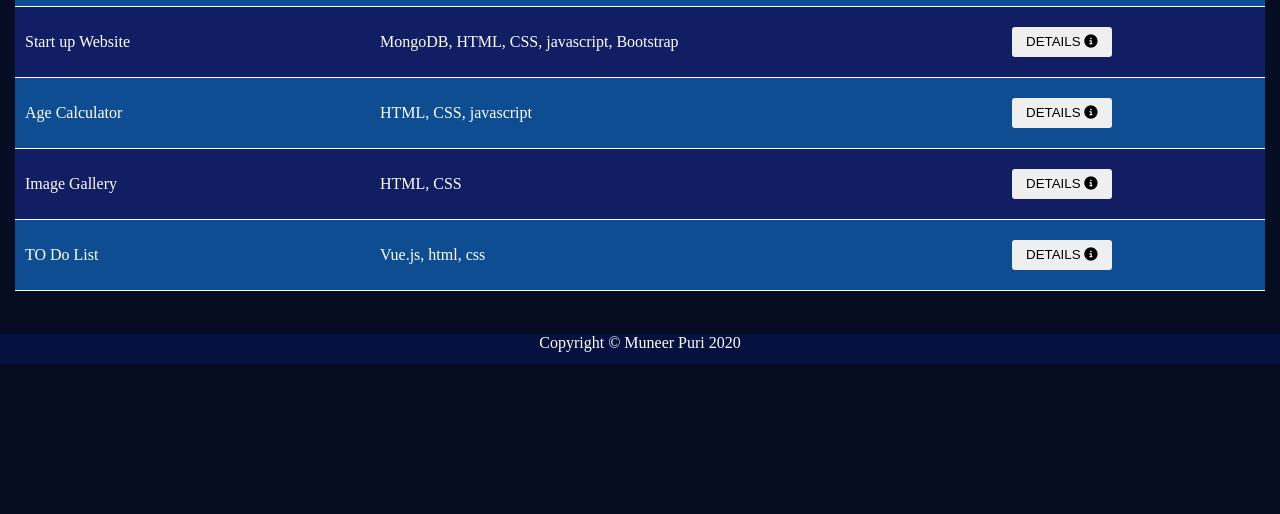
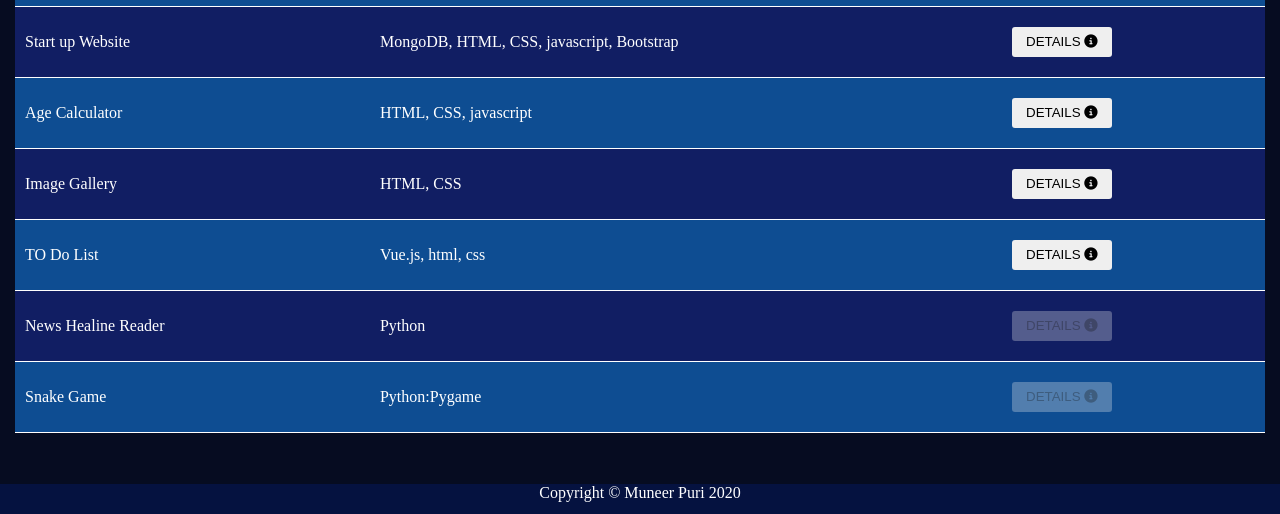
Before and after one commit to muneerpuri/muneerpuri.github.io, a plain HTML site: page projects.html in a window 1280 px wide. Shown: the part 774-1288 px from the top of the page. Before the commit the page ends 1138 px from the top, so only its background shows below. Drawn offline with Linux system fonts and the light colour scheme.

Commit message:
python projects added

```diff
--- a/projects-style.css
+++ b/projects-style.css
@@ -31,7 +31,7 @@
 
     width: calc(100% - 30px);
     margin: 90px auto;
-    height: 450px;
+    height: 600px;
     color: white;
     text-align: center;
   }
--- a/projects.html
+++ b/projects.html
@@ -62,7 +62,7 @@
             <td>Start up Website</td>
             <td>MongoDB, HTML, CSS, javascript, Bootstrap</td>
             <td>
-              <a href="#"
+              <a href="werhelpinghands.tk"
                 ><button class="project-btn">
                   DETAILS&nbsp;<i class="fas fa-info-circle"></i></button
               ></a>
@@ -98,6 +98,25 @@
               ></a>
             </td>
           </tr>
+          <tr>
+            <td>News Healine Reader</td>
+            <td>Python</td>
+            <td>
+              <button class="project-btn" disabled>
+                DETAILS&nbsp;<i class="fas fa-info-circle"></i>
+              </button>
+            </td>
+          </tr>
+          <tr>
+            <td>Snake Game</td>
+            <td>Python:Pygame</td>
+            <td>
+              <button class="project-btn" disabled>
+                DETAILS&nbsp;<i class="fas fa-info-circle"></i>
+              </button>
+            </td>
+          </tr>
+
         </table>
       </div>
     </div>
--- a/style.css
+++ b/style.css
@@ -272,15 +272,14 @@ transform: translateY(0px);
   background: url(./images/clogo.png) no-repeat center;
   background-size: cover;
 }
-#go {
-  background: url(./images/go.png) no-repeat center;
-  background-size: cover;
-}
 #git {
   background: url(./images/git.png) no-repeat center;
   background-size: cover;
 }
-
+#python {
+  background: url(./images/python.png) no-repeat center;
+  background-size: cover;
+}
 #js {
   background: url(./images/js.png) no-repeat center;
   background-size: cover;
@@ -474,7 +473,7 @@ footer {
     font-size: 15px;
   }
   .skillabt {
-    height: 500px;
+    height: 600px;
   }
 }
 
```
Also changed, not shown: about.html (+1 -1 lines), images/python.png (added).
